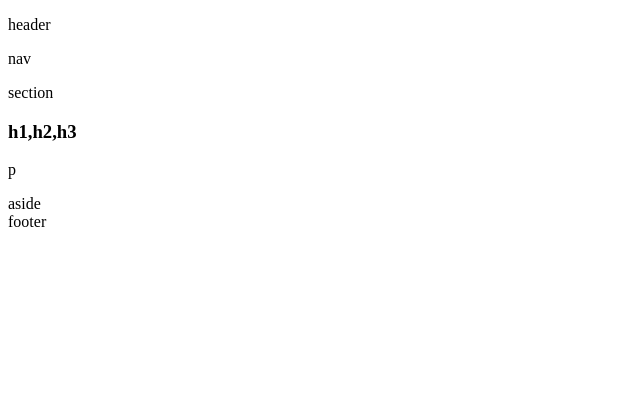
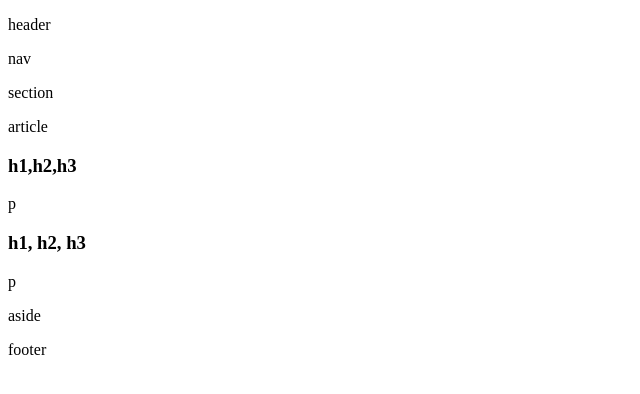
Before and after one commit to Lorna-IT/HW-WIreframe, a plain HTML site: page index.html in a window 1280 px wide. Shown: the whole page, without its empty margins (0-640 px from the left). Drawn offline with Linux system fonts and the light colour scheme.

Commit message:
added until footer html

```diff
--- a/index.html
+++ b/index.html
@@ -20,17 +20,31 @@
         <p>nav</p>
     </nav>
 
+   <!-- the section titled section big box -->
     <section>
         <heading>
             <p>section</p>
         </heading>
+
         <article>
+            <heading>article</heading>
+            <!-- box containing h1,h2,h3 -->
             <h1>h1,h2,h3</h1>
+            <!-- box containing p tags -->
+            <p>p</p>
+            <!-- content within the box -->
+            <h1>h1, h2, h3</h1>
             <p>p</p>
         </article>
     </section>
 
-    <aside>aside</aside>
+    <aside>
+    <heading>
+        <p>aside</p>
+    </heading>
+    </aside>
+
+    <div class="clear"></div>
 
     <footer>footer</footer>
 
```
